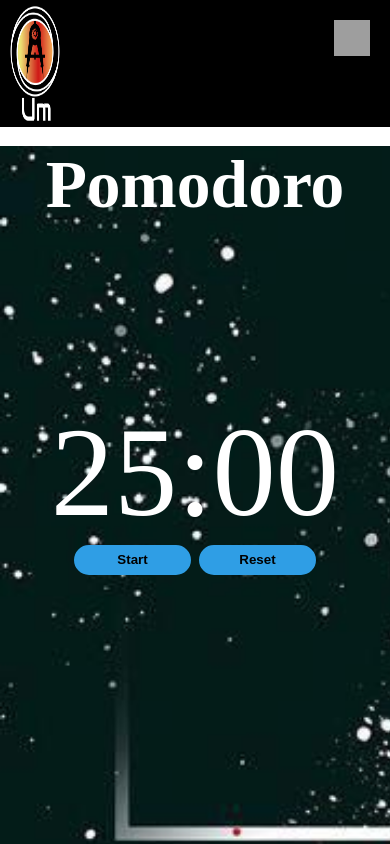
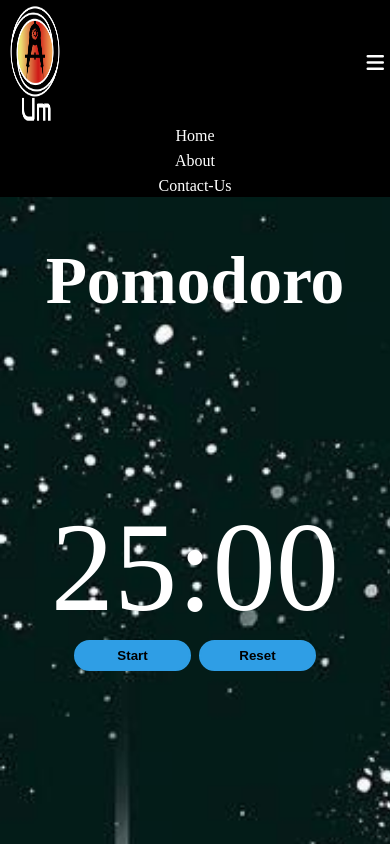
Before and after one commit to umeshmore45/Pomodoro-Application, a plain HTML site: page index.html in a window 390 px wide. Both pictures are taken after a click on the button 352 px from the left and 38 px from the top of the page. Shown: the top 844 px of the page. Drawn offline with Linux system fonts and the light colour scheme; grey boxes are pictures that could not be loaded.

Commit message:
fixed ham

```diff
--- a/index.html
+++ b/index.html
@@ -18,22 +18,18 @@
       <div class="header-logo">
         <img src="./img/logo.png" alt="logo" />
       </div>
-      <nav>
-        <ul class="navigation">
-          <li class="links-item">Home</li>
-          <li class="links-item">About</li>
-          <li class="links-item">Contact-Us</li>
+      <button class="hamburger" id="hamburger">
+          <i class="fas fa-bars"></i>
+      </button>
+
+
+        <ul class="navigation" id="nav-ul">
+          <li class="links-item"><a href="#">Home</a></li>
+          <li class="links-item"><a href="#">About</a></li>
+          <li class="links-item"><a href="#footer">Contact-Us</a></li>
         </ul>
-      </nav>
-      <div class="ham-contaner">
-        <button class="ham"></button>
-        <nav class="navbar">
-          <ul>
-            <li><a class="menuLink" href="#">Home</a></li>
-            <li><a class="menuLink" href="#">About</a></li>
-            <li><a class="menuLink" href="#">Contact-Us</a></li>
-          </ul>
-        </nav>
+
+
       </div>
     </header>
     <main>
@@ -71,7 +67,7 @@
         </div>
       </div>
     </main>
-    <footer>
+    <footer id="footer">
       <div class="footer-icon">
         <i class="fab fa-instagram fa-2x"></i>
         <i class="fab fa-facebook-f fa-2x"></i>
--- a/src/comp/ham.js
+++ b/src/comp/ham.js
@@ -1,14 +1,6 @@
-var navbar = document.querySelector(".navbar");
-var ham = document.querySelector(".ham");
+const hamburger = document.getElementById("hamburger");
+const navUL = document.getElementById("nav-ul");
 
-function toggleHamburger() {
-  navbar.classList.toggle("showNav");
-  ham.classList.toggle("showClose");
-}
-
-ham.addEventListener("click", toggleHamburger);
-
-var menuLinks = document.querySelectorAll(".menuLink");
-menuLinks.forEach(function (menuLink) {
-  menuLink.addEventListener("click", toggleHamburger);
+hamburger.addEventListener("click", () => {
+  navUL.classList.toggle("show");
 });
--- a/style/index.css
+++ b/style/index.css
@@ -10,9 +10,9 @@ body {
   flex-wrap: wrap;
   justify-content: space-between;
   width: 100%;
-  height: 15vh;
+  height: 20vh;
   background-color: black;
-  /* border: 2px solid red; */
+
   color: white;
 }
 
@@ -26,19 +26,32 @@ body {
   width: 40%;
 }
 
-nav {
+.navigation {
   /* border: 2px solid red; */
   width: 30%;
-  margin-top: 1%;
+  margin-top: 3%;
 }
 
-.ham-contaner {
+.hamburger {
+  background-color: transparent;
+  border: 0;
+  color: white;
   display: none;
+  font-size: 20px;
+  cursor: pointer;
+}
+.hamburger:focus {
+  outline: none;
 }
 
 .links-item {
   display: inline;
   margin-left: 10%;
+}
+
+.links-item a {
+  text-decoration: none;
+  color: white;
 }
 
 .container {
@@ -227,93 +240,44 @@ footer {
   display: none;
 }
 @media only screen and (max-width: 768px) {
+  .navigation {
+    display: none;
+    flex-direction: column;
+    width: 100%;
+    align-items: center;
+    margin-bottom: 20%;
+  }
+  .navigation.show {
+    display: flex;
+    padding: 0;
+    text-align: center;
+    margin: 0;
+    border-color: black;
+  }
+
+  .links-item {
+    margin: 0;
+    width: 100%;
+    background-color: black;
+    padding: 0;
+    height: 3vh;
+  }
+
+  .hamburger {
+    display: block;
+  }
   .header-container {
-    flex-flow: column;
+    /* flex-flow: column; */
     height: 15vh;
-    justify-content: center;
+    justify-content: space-between;
+    /* background-color: white; */
   }
   .container {
     flex-direction: column;
+    margin-top: 6vh;
   }
   .header-logo {
     width: 45%;
-  }
-  nav {
-    display: none;
-    width: 35%;
-  }
-  /*    header ham  */
-
-  * {
-    padding: 0;
-    margin: 0;
-    box-sizing: border-box;
-  }
-
-  .ham-contaner {
-    display: initial;
-  }
-
-  .ham {
-    position: absolute;
-
-    z-index: 1000;
-    top: 20px;
-    right: 20px;
-    width: 36px;
-    height: 36px;
-    border: none;
-    cursor: pointer;
-    background-color: transparent;
-    background-image: url("../img/icons8-menu\ \(1\).svg");
-    background-size: 100%;
-  }
-
-  .showClose {
-    background-image: url("https://ljc-dev.github.io/testing0/ham-close.svg");
-  }
-
-  .navbar {
-    position: absolute;
-    top: 0;
-    left: 0;
-    background: black;
-    width: 100vw;
-    height: 100vh;
-    overflow: hidden;
-    color: white;
-
-    transform: translateY(-100%);
-
-    transition: transform 0.2s ease;
-  }
-
-  .showNav {
-    transform: translateY(0);
-  }
-
-  .navbar ul {
-    width: 100%;
-    height: 100%;
-    list-style: none;
-    display: flex;
-    flex-flow: column nowrap;
-    justify-content: space-evenly;
-    align-items: center;
-  }
-
-  .navbar ul li a {
-    color: white;
-    padding-bottom: 10px;
-    border-bottom: 2px solid black;
-    text-decoration: none;
-    font-family: "Open Sans", sans-serif;
-    font-size: 1.2vh;
-  }
-
-  .navbar ul li a:hover,
-  .navbar ul li a:focus {
-    border-bottom: 2px solid white;
   }
 
   #root {
```
